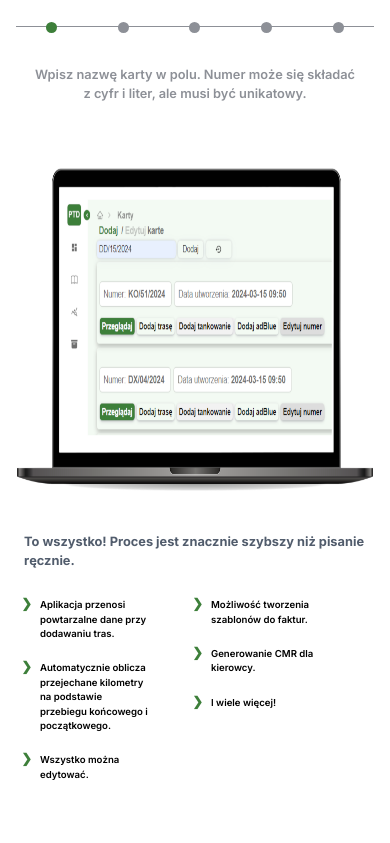
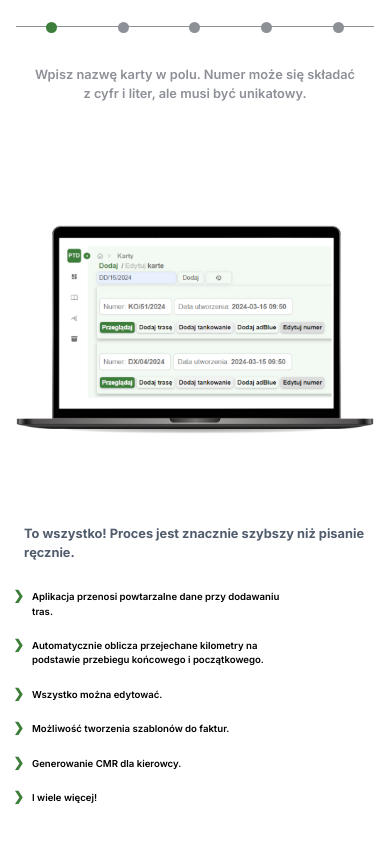
Before and after one commit to mateusz-uran/ptd-lite-website, a React (Vite) app: page / in a window 390 px wide. Shown: the part 3348-4191 px from the top of the page. Built offline with nearby package versions, Linux system fonts and the light colour scheme.

Commit message:
fix: fix howItWorks ending list responsivness

```diff
--- a/src/components/howitworks/HowItWorks.tsx
+++ b/src/components/howitworks/HowItWorks.tsx
@@ -39,8 +39,6 @@ const HowItWorks = () => {
                 przebiegu końcowego i początkowego.
               </li>
               <li className={style.li}>Wszystko można edytować.</li>
-            </ul>
-            <ul className={style.ul}>
               <li className={style.li}>
                 Możliwość tworzenia szablonów do faktur.
               </li>
--- a/src/components/howitworks/howItWorks.module.scss
+++ b/src/components/howitworks/howItWorks.module.scss
@@ -85,6 +85,7 @@
         display: flex;
         justify-content: center;
         min-height: 325px;
+        align-items: center;
       }
     }
 
@@ -188,6 +189,7 @@
       width: 100%;
       margin: 1.5rem 0;
       padding: 0 0.5rem;
+      @include mixin.contentWrapper();
 
       .h4 {
         color: variables.$font-dark-gray;
@@ -197,15 +199,16 @@
 
       .listsWrapper {
         display: flex;
+
         .ul {
           @include mixin.list-default();
           list-style-type: "❯";
-          margin-right: 1rem;
-          width: 50%;
+          columns: 1;
+          -webkit-columns: 1;
+          -moz-columns: 1;
 
           .li {
             font-size: variables.$font-micro;
-            margin-left: 0.5rem;
             padding: 0.5rem;
             font-weight: 600;
             max-width: 80%;
@@ -216,6 +219,14 @@
             }
           }
         }
+
+        @include mixin.tablet() {
+          .ul {
+            columns: 2;
+            -webkit-columns: 2;
+            -moz-columns: 2;
+          }
+        }
       }
     }
   }
```
